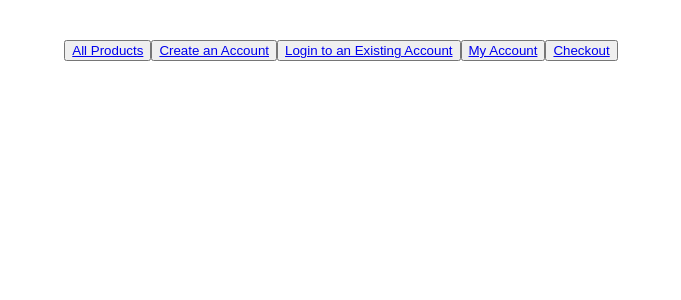
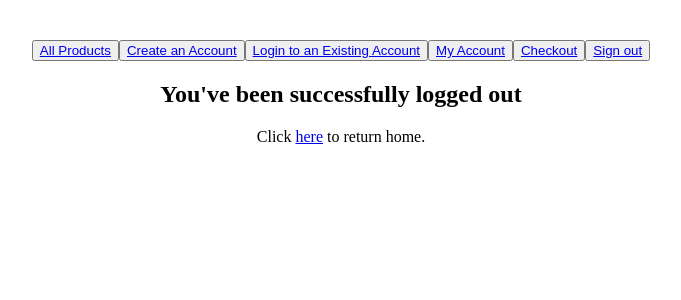
Before and after one commit to rtra96/stonecaps, a React (Vite) app: page /logout in a window 1280 px wide. Shown: the top 300 px of the page, without its empty margins (299-980 px from the left). Built offline with nearby package versions, Linux system fonts and the light colour scheme.

Commit message:
signout complete

```diff
--- a/src/components/AllProducts.jsx
+++ b/src/components/AllProducts.jsx
@@ -31,7 +31,7 @@ export default function AllProducts() {
             <h3>{product.title}</h3>
             <img className="productimg" src={product.image} alt={`photo of ${product.id}`} />
             <p>Price: ${product.price}</p>
-            <p>Description{product.description}</p>
+            <p>Description: {product.description}</p>
             <p>Category: {product.category}</p>
           </div>
         ))}
--- a/src/components/App.jsx
+++ b/src/components/App.jsx
@@ -6,8 +6,16 @@ import AllProducts from './AllProducts'
 import RegistrationForm from './Register'
 import LoginForm from './Login'
 import Account from './Account'
+import Loggedout from './Loggedout'
 
 const App = () => {
+  const [token, setToken] = useState(null);
+
+  const handleLogout = () => {
+    // Clear the token from state
+    setToken(null);
+    // You may also want to perform additional logout actions here, like redirecting the user
+  };
   return (
     <div>
       <BrowserRouter>
@@ -17,6 +25,7 @@ const App = () => {
           <Route path = "/register"  element ={<RegistrationForm />} />
           <Route path = "/login"  element ={<LoginForm />} />
           <Route path = "/account"  element ={<Account />} />
+          <Route path = "/logout" element ={<Loggedout />} />
         </Routes>
       </BrowserRouter>
     </div>
--- /dev/null
+++ b/src/components/Loggedout.jsx
@@ -0,0 +1,13 @@
+import React from 'react';
+import { Link } from 'react-router-dom';
+
+const Loggedout = () => {
+  return (
+    <div>
+      <h2>You've been successfully logged out</h2>
+      <p>Click <Link to="/">here</Link> to return home.</p>
+    </div>
+  );
+};
+
+export default Loggedout;
--- a/src/components/Navigation.jsx
+++ b/src/components/Navigation.jsx
@@ -11,6 +11,7 @@ function Navbar (){
         <button><Link to = "/login">Login to an Existing Account</Link></button>
         <button><Link to = "/account">My Account</Link></button>
         <button><Link to = "/checkout">Checkout</Link></button>
+        <button><Link to = "/logout">Sign out</Link></button>
 
     </nav>
   </div>
```
Also changed, not shown: src/API/index.js (line endings or trailing spaces).
